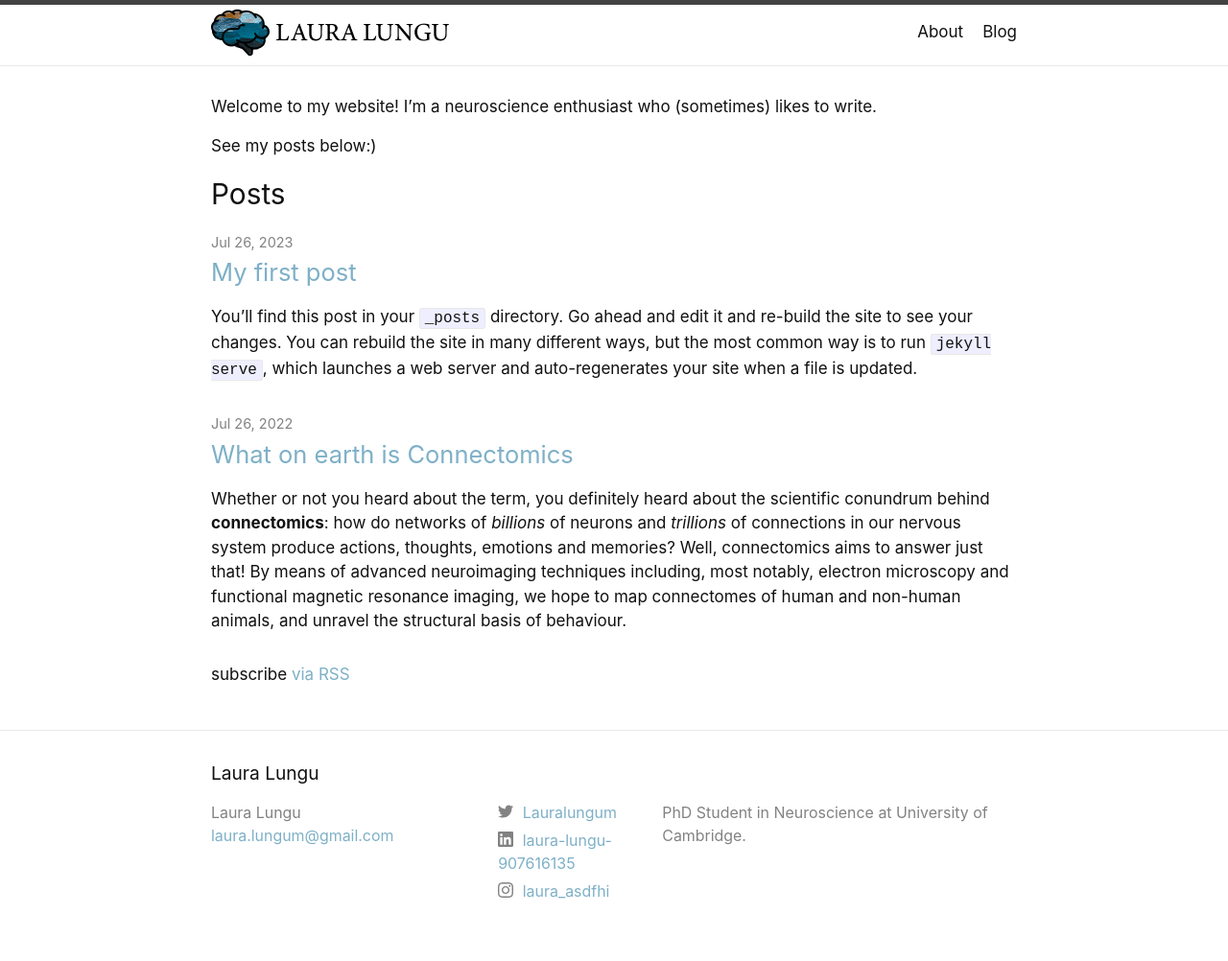
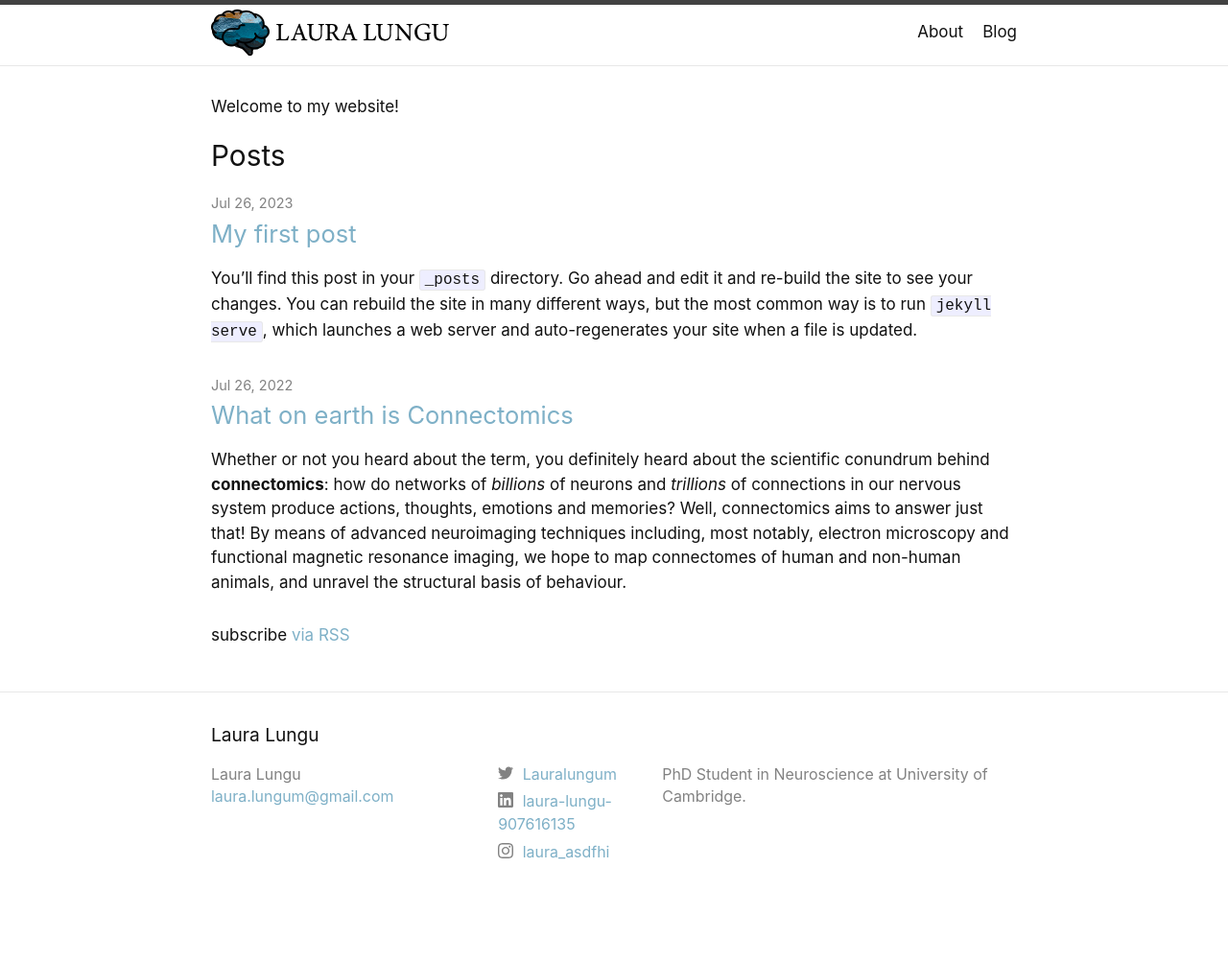
Before and after one commit to lauralungum/minima.webpage, a Jekyll site: the page built from index.markdown, in a window 1280 px wide. Shown: the whole page at 96% size. Built offline with Jekyll 4.4.1, drawn with Linux system fonts in a browser that asks for light colours; after the commit the page ends 961 px from its top, so only the background shows below that.

Commit message:
erased sentence commit

```diff
--- a/index.markdown
+++ b/index.markdown
@@ -6,6 +6,3 @@ layout: home
 
 ---
 Welcome to my website!
-I'm a neuroscience enthusiast who (sometimes) likes to write.
-
-See my posts below:)
```
